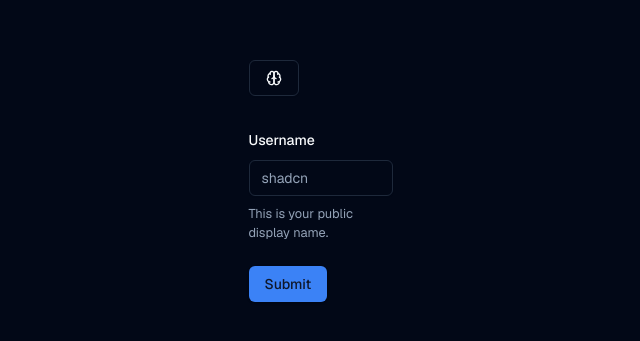
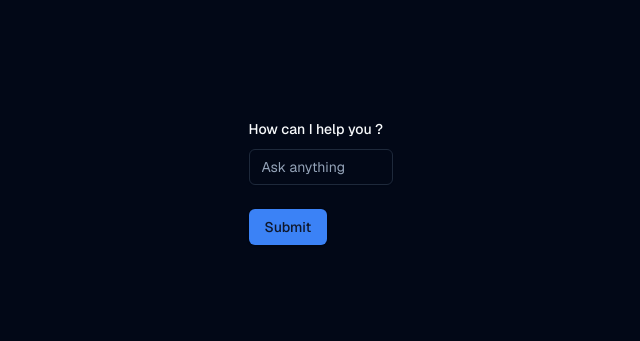
Before and after one commit to staillebois/claire-ui, a Next.js app: page / in a window 1280 px wide. Shown: the part 219-560 px from the top of the page, without its empty margins (283-923 px from the left). Built offline with nearby package versions, Linux system fonts and the light colour scheme.

Commit message:
Update form

```diff
--- a/app/layout.tsx
+++ b/app/layout.tsx
@@ -35,9 +35,9 @@ export default function RootLayout({
             enableSystem
             disableTransitionOnChange
           >
-            {children}
-            <Toaster />
-          </ThemeProvider>
+          {children}
+          <Toaster />
+        </ThemeProvider>
       </body>
     </html>
   );
--- a/app/page.tsx
+++ b/app/page.tsx
@@ -6,7 +6,6 @@ export default function Home() {
   return (
     <div className="grid grid-rows-[20px_1fr_20px] items-center justify-items-center min-h-screen p-8 pb-20 gap-16 sm:p-20 font-[family-name:var(--font-geist-sans)]">
       <main className="flex flex-col gap-8 row-start-2 items-center sm:items-start">
-      <Button variant="outline">< Brain /></Button>
       <InputForm />
       </main>
     </div>
--- a/components/chat-form.tsx
+++ b/components/chat-form.tsx
@@ -18,8 +18,8 @@ import {
 import { Input } from "@/components/ui/input"
 
 const FormSchema = z.object({
-  username: z.string().min(2, {
-    message: "Username must be at least 2 characters.",
+  question: z.string().min(2, {
+    message: "Question must be at least 2 characters.",
   }),
 })
 
@@ -27,7 +27,7 @@ export function InputForm() {
   const form = useForm<z.infer<typeof FormSchema>>({
     resolver: zodResolver(FormSchema),
     defaultValues: {
-      username: "",
+      question: "",
     },
   })
 
@@ -43,16 +43,13 @@ export function InputForm() {
       <form onSubmit={form.handleSubmit(onSubmit)} className="w-2/3 space-y-6">
         <FormField
           control={form.control}
-          name="username"
+          name="question"
           render={({ field }) => (
             <FormItem>
-              <FormLabel>Username</FormLabel>
+              <FormLabel>How can I help you ?</FormLabel>
               <FormControl>
-                <Input placeholder="shadcn" {...field} />
+                <Input placeholder="Ask anything" {...field} />
               </FormControl>
-              <FormDescription>
-                This is your public display name.
-              </FormDescription>
               <FormMessage />
             </FormItem>
           )}
```
